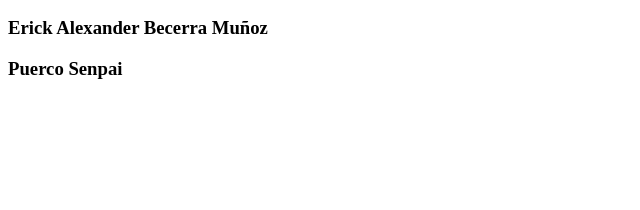
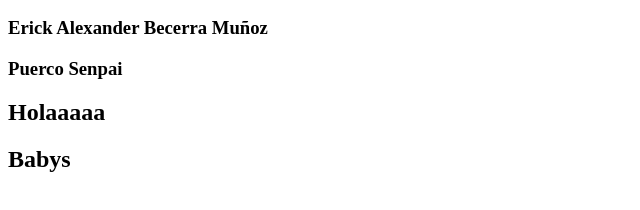
Before and after one commit to ErickAlexanderBecerra/Prueba4, a plain HTML site: page Index.html in a window 1280 px wide. Shown: the part 110-320 px from the top of the page, without its empty margins (0-640 px from the left). Drawn offline with Linux system fonts and the light colour scheme.

Commit message:
firts commit

```diff
--- a/Index.html
+++ b/Index.html
@@ -11,5 +11,7 @@
     <h2>Subiendo Antony</h2>
     <h3>Erick Alexander Becerra Muñoz</h3>
     <h3>Puerco Senpai</h3>
+    <h2>Holaaaaa</h2>
+    <h2>Babys</h2>
 </body>
 </html>
```
